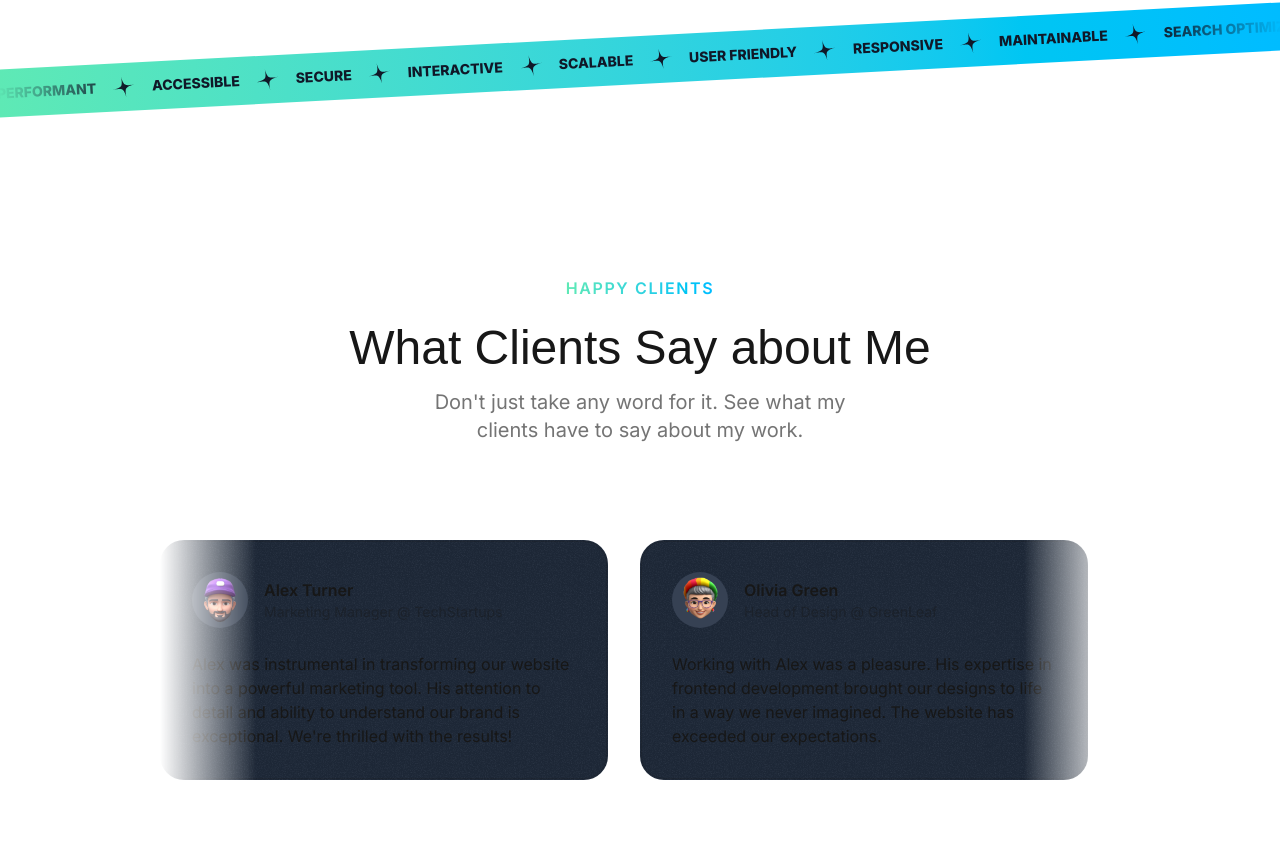
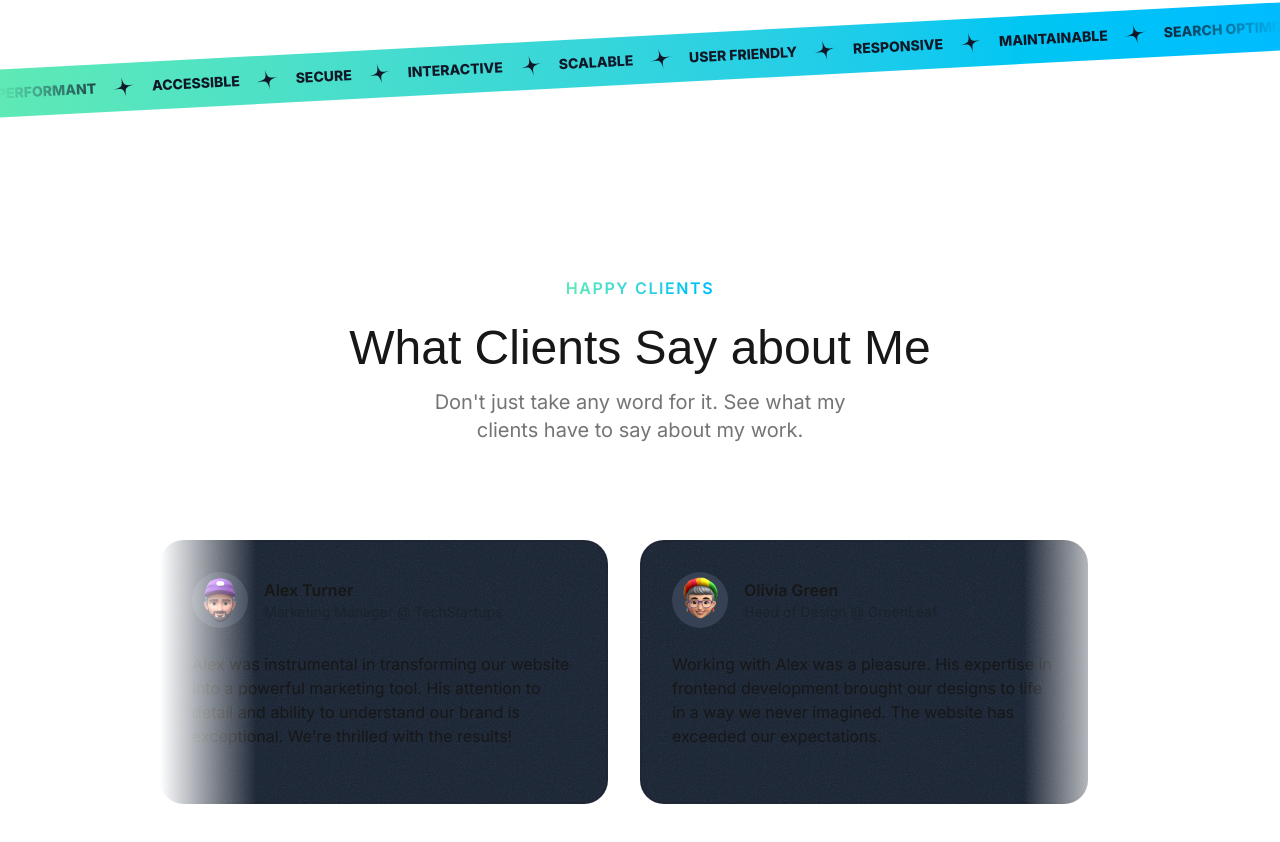
Before and after one commit to Jamezfn/single-page-2, a Next.js app: page / in a window 1280 px wide. Shown: the part 3016-3858 px from the top of the page. Built offline with nearby package versions, Linux system fonts and the light colour scheme; a web font is replaced by a local one.

Commit message:
Implemented  the Testimonials section

```diff
--- a/src/sections/Testimonials.tsx
+++ b/src/sections/Testimonials.tsx
@@ -53,7 +53,7 @@ export const TestimonialsSection = () => {
 				<div className="mt-16 lg:mt-24 flex overflow-x-clip mask-[linear-gradient(to_right,transparent,black_10%,black_90%,transparent)]">
 					<div className="flex gap-8 items-start flex-none">
 						{testimonials.map(testimonial => (
-							<Card key={testimonial.name} className="max-w-xs md:max-w-md md:p-8" >
+							<Card key={testimonial.name} className="max-w-xs md:max-w-md md:p-8 lg:pb-14" >
 								<div className="flex gap-4 items-center">
 									<div className="size-14 bg-gray-700 inline-flex items-center justify-center rounded-full shrink-0">
 										<Image src={testimonial.avatar} alt={testimonial.name} className="max-h-full" />
```
